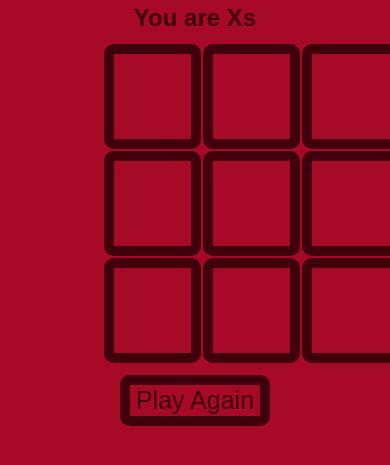
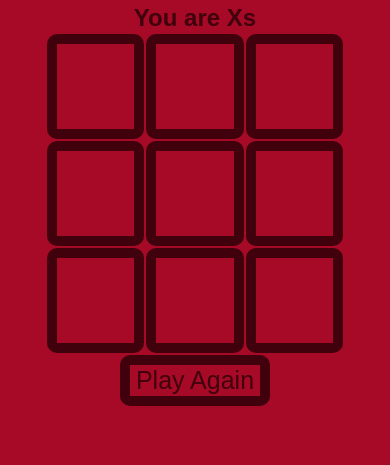
Before and after one commit to CPATRICK321/Tic-Tac-Toe-AI, a plain HTML site: page index.html in a window 390 px wide. Shown: the part 151-616 px from the top of the page. Drawn offline with Linux system fonts and the light colour scheme.

Commit message:
better mobile formatting

```diff
--- a/index.css
+++ b/index.css
@@ -38,8 +38,8 @@ button {
 
 #board {
   margin: auto;
-  width: 50%;
-  padding: 10px;
+  /* width: 50%; */
+  padding: 0;
 }
 
 table {
```
